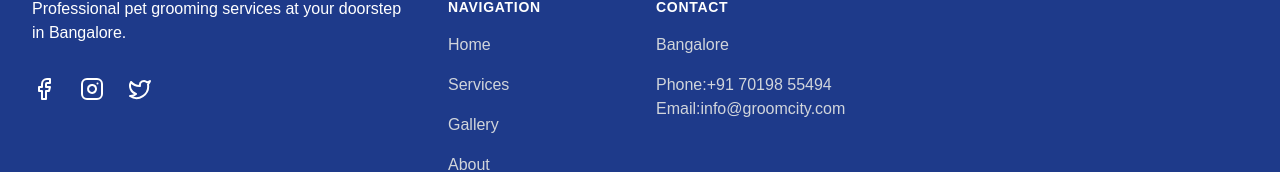
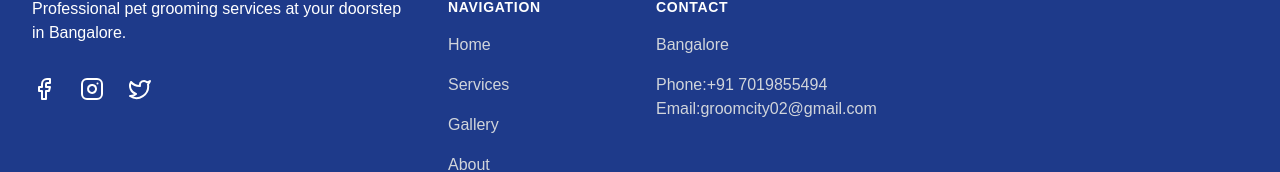
Before and after one commit to vamshichi/Bark-n-groom, a Next.js app: page / in a window 1280 px wide. Shown: the part 4880-5052 px from the top of the page. Built offline with nearby package versions, Linux system fonts and the light colour scheme.

Commit message:
added book now page

```diff
--- a/app/components/footer.tsx
+++ b/app/components/footer.tsx
@@ -65,8 +65,8 @@ export function Footer() {
                     <p>Bangalore</p>
                   </li>
                   <li className="text-base text-gray-300">
-                    <p>Phone:+91 70198 55494</p>
-                    <p>Email:info@groomcity.com</p>
+                    <p>Phone:+91 7019855494</p>
+                    <p>Email:groomcity02@gmail.com</p>
                   </li>
                 </ul>
               </div>
```
